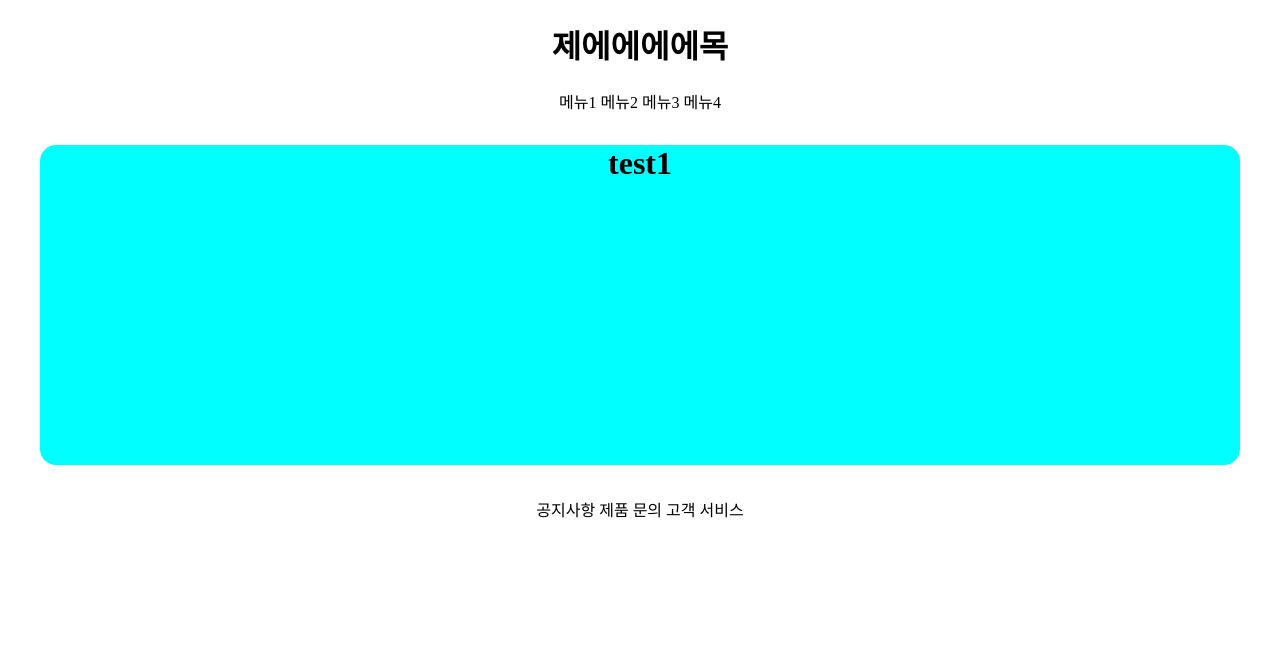
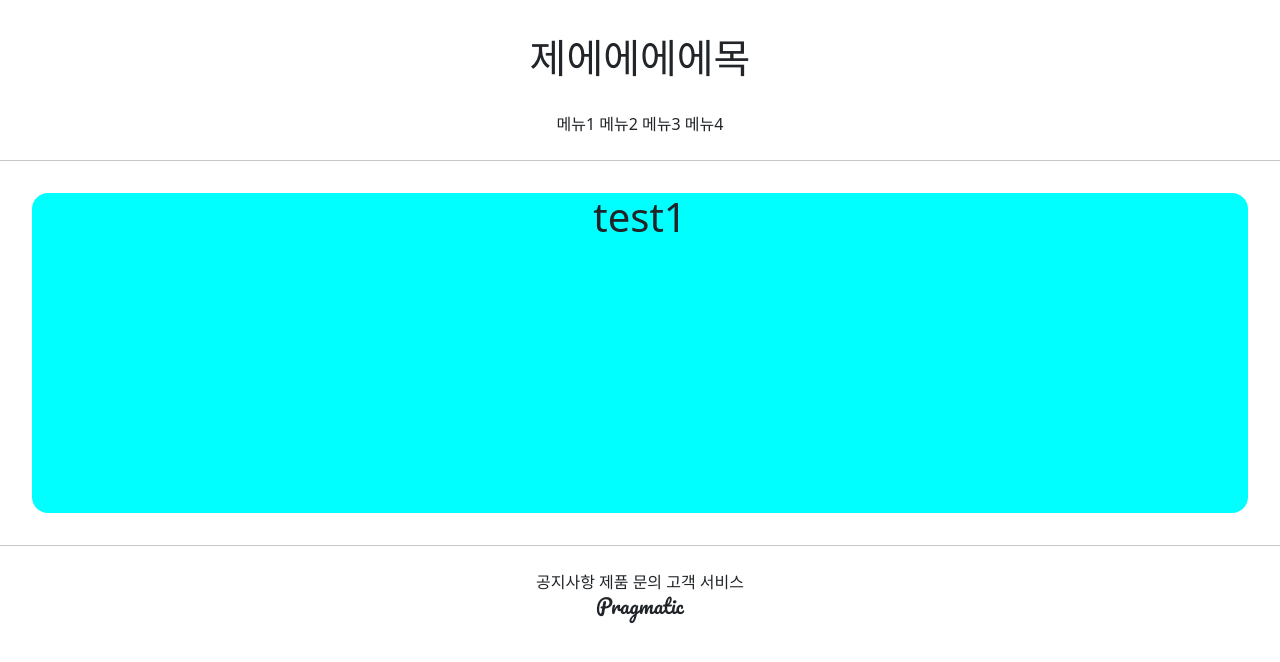
Before and after one commit to ojh789ojh/study_ai_django2, a Django app: page /account/hello_world/ in a window 1280 px wide. Shown: the top 662 px of the page. Run offline with Django 3.2, Linux system fonts and the light colour scheme.

Commit message:
no message

```diff
--- a/templates/base.html
+++ b/templates/base.html
@@ -4,11 +4,11 @@
 <body>
 {% include 'header.html' %}
 
-
+<hr>
 {% block content %}
 
 {% endblock %}
-
+<hr>
 {% include 'footer.html' %}
 </body>
 </html>
--- a/templates/footer.html
+++ b/templates/footer.html
@@ -1,8 +1,11 @@
-<div>
+<div style="margin-top: 1.5rem;">
     <div>
         <span>공지사항</span>
         <span>제품 문의</span>
         <span>고객 서비스</span>
         <span></span>
+    </div >
+    <div style="font-family: 'Pacifico', cursive">
+        <h5>Pragmatic</h5>
     </div>
 </div>
--- a/templates/head.html
+++ b/templates/head.html
@@ -1,6 +1,11 @@
 <head>
     <meta charset="UTF-8">
     <title>Title</title>
+    <link href="https://cdn.jsdelivr.net/npm/bootstrap@5.0.2/dist/css/bootstrap.min.css" rel="stylesheet" integrity="sha384-EVSTQN3/azprG1Anm3QDgpJLIm9Nao0Yz1ztcQTwFspd3yD65VohhpuuCOmLASjC" crossorigin="anonymous">
+
+    <link rel="preconnect" href="https://fonts.googleapis.com">
+    <link rel="preconnect" href="https://fonts.gstatic.com" crossorigin>
+    <link href="https://fonts.googleapis.com/css2?family=Pacifico&display=swap" rel="stylesheet">
     <style>
         body div{
             text-align: center;
--- a/templates/header.html
+++ b/templates/header.html
@@ -1,5 +1,5 @@
-<div>
-    <div>
+<div style="margin-bottom: 1.5rem;">
+    <div style="font-family: 'Pacifico', cursive; margin: 2rem 0;">
         <h1>제에에에에목</h1>
     </div>
     <div>
```
